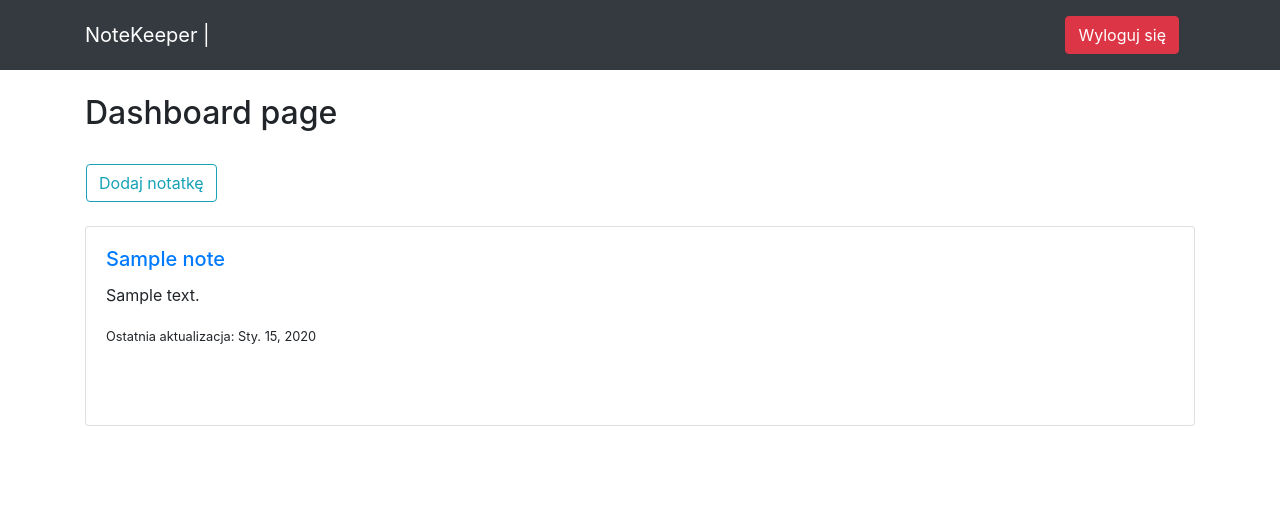
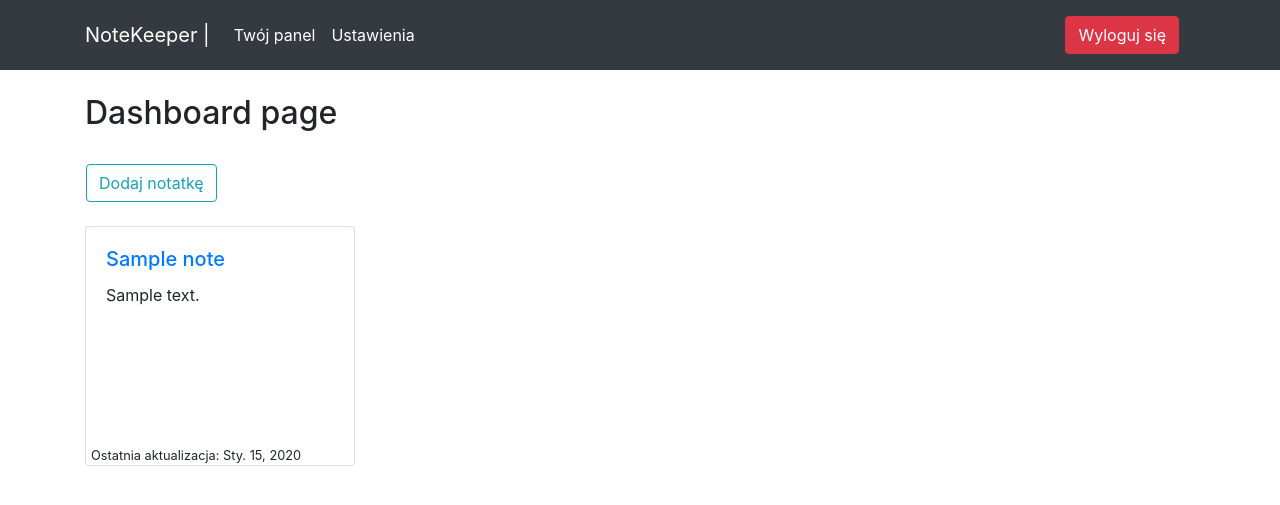
Before and after one commit to Krysik/notes-django, a Django app: page /notekeeper/dashboard/1 in a window 1280 px wide. Shown: the top 505 px of the page. Run offline with Django 3.2, Linux system fonts and the light colour scheme; a user stored in the database is signed in; tables that the repository leaves empty hold one stand-in row (values such as "Sample post"); some libraries are stand-ins or nearby versions.

Commit message:
update note functionality

```diff
--- a/notes/notekeeper/urls.py
+++ b/notes/notekeeper/urls.py
@@ -4,5 +4,6 @@ from . import views
 
 urlpatterns = [
     path('dashboard/<int:user_id>', views.dashboard, name='dashboard'),
-    path('dashboard/<int:user_id>/create_note', views.create_note, name='create_note')
+    path('dashboard/<int:user_id>/create_note', views.create_note, name='create_note'),
+    path('dashboard/<int:user_id>/<int:note_id>/update_note', views.update_note_view, name='update_note'),
 ]
--- a/notes/notekeeper/views.py
+++ b/notes/notekeeper/views.py
@@ -1,4 +1,4 @@
-from django.shortcuts import render, redirect
+from django.shortcuts import render, redirect, get_object_or_404
 from django.urls import reverse
 from django.contrib.auth.decorators import login_required
 from django.contrib.auth.models import User
@@ -10,6 +10,7 @@ from .models import Note
 def dashboard(request, user_id):
     user = User.objects.get(pk=user_id)
     notes = Note.objects.filter(user=user_id)
+    error = None
     context = {
         'user': user,
         'notes': notes
@@ -27,8 +28,37 @@ def create_note(request, user_id):
             note.user = request.user
             note.save()
             return redirect('dashboard', user.id)
+        else:
+            error = 'Coś poszło nie tak, sprawdź poprawność danych'
     context = {
         'user': user,
         'form': form,
+        'error': error,
     }
     return render(request, 'notekeeper/create_note.html', context)
+
+@login_required
+def update_note_view(request, user_id, note_id):
+    # user = User.objects.get(pk=user_id)
+    note = Note.objects.get(pk=note_id)
+    form = AddNoteForm(initial={'title': note.title, 'content': note.content})
+    error = None
+    if request.method == 'POST':
+        form = AddNoteForm(request.POST)
+        if form.is_valid():
+            title = request.POST['title']
+            content = request.POST['content']
+            note.title = title
+            note.content = content
+            note.save(update_fields=['title', 'content'])
+            note.save()
+            return redirect('dashboard', request.user.id)
+        else:
+            error = 'Coś poszło nie tak, sprawdź poprawność danych'
+    context = {
+        # 'user': user,
+        'note': note,
+        'form': form,
+        'error': error,
+    }
+    return render(request, 'notekeeper/create_note.html', context)
--- a/notes/static/css/notekeeper.css
+++ b/notes/static/css/notekeeper.css
@@ -64,10 +64,22 @@
 
 /* Dashboard */
 .card-note{
-  height: 200px;
-  overflow-y: none;
+  height: 240px;
+  min-width: 200px;
+  max-width: 270px;
+  overflow: hidden;
+  position: relative;
 }
 
 .note:hover {
   text-decoration: none;
 }
+
+.update-date {
+  position: absolute;
+  padding-top: 3px;
+  background-color: #fff;
+  width: 100%;
+  left: 5px;
+  bottom: 0;
+}
--- a/notes/templates/includes/_navbar.html
+++ b/notes/templates/includes/_navbar.html
@@ -7,7 +7,18 @@
 
     <div class="collapse navbar-collapse" id="navbarsExample03">
       <!-- Dont delete that ul It keep buttons on the right side -->
-      <ul class="navbar-nav mr-auto"></ul>
+      {% if request.user.is_authenticated %}
+        <ul class="navbar-nav mr-auto">
+          <li class="nav-item">
+            <a class="nav-link text-white" href="{% url 'dashboard' user.id %}">Twój panel</a>
+          </li>
+          <li class="nav-item">
+            <a class="nav-link text-white" href="#">Ustawienia</a>
+          </li>
+        </ul>
+      {% else %}
+        <ul class="navbar-nav mr-auto"></ul>
+      {% endif %}
       <form class="form-inline my-2 my-md-0">
         {% if not request.user.is_authenticated %}
           <a href="{% url 'register' %}" class="btn btn-primary my-2 mr-3 ">Zarejestruj się</a>
--- a/notes/templates/notekeeper/dashboard.html
+++ b/notes/templates/notekeeper/dashboard.html
@@ -13,11 +13,11 @@
               <div class="col">
                 <div class="card card-note">
                   <div class="card-body">
-                  <a href="#" class="note">
+                    <a href="{% url 'update_note' request.user.id note.id %}" class="note">
                       <h5 class="card-title">{{ note.title }}</h5>
                     </a>
                     <p class="card-text">{{ note.content|safe }}</p>
-                  <small>Ostatnia aktualizacja: {{ note.updated_at }}</small>
+                    <small class="update-date">Ostatnia aktualizacja: {{ note.updated_at }}</small>
                   </div>
                 </div>
               </div>
```
Also changed, not shown: notes/templates/notekeeper/create_note.html (+15 -6 lines). Lines whose indentation alone changed are shown as unchanged.
